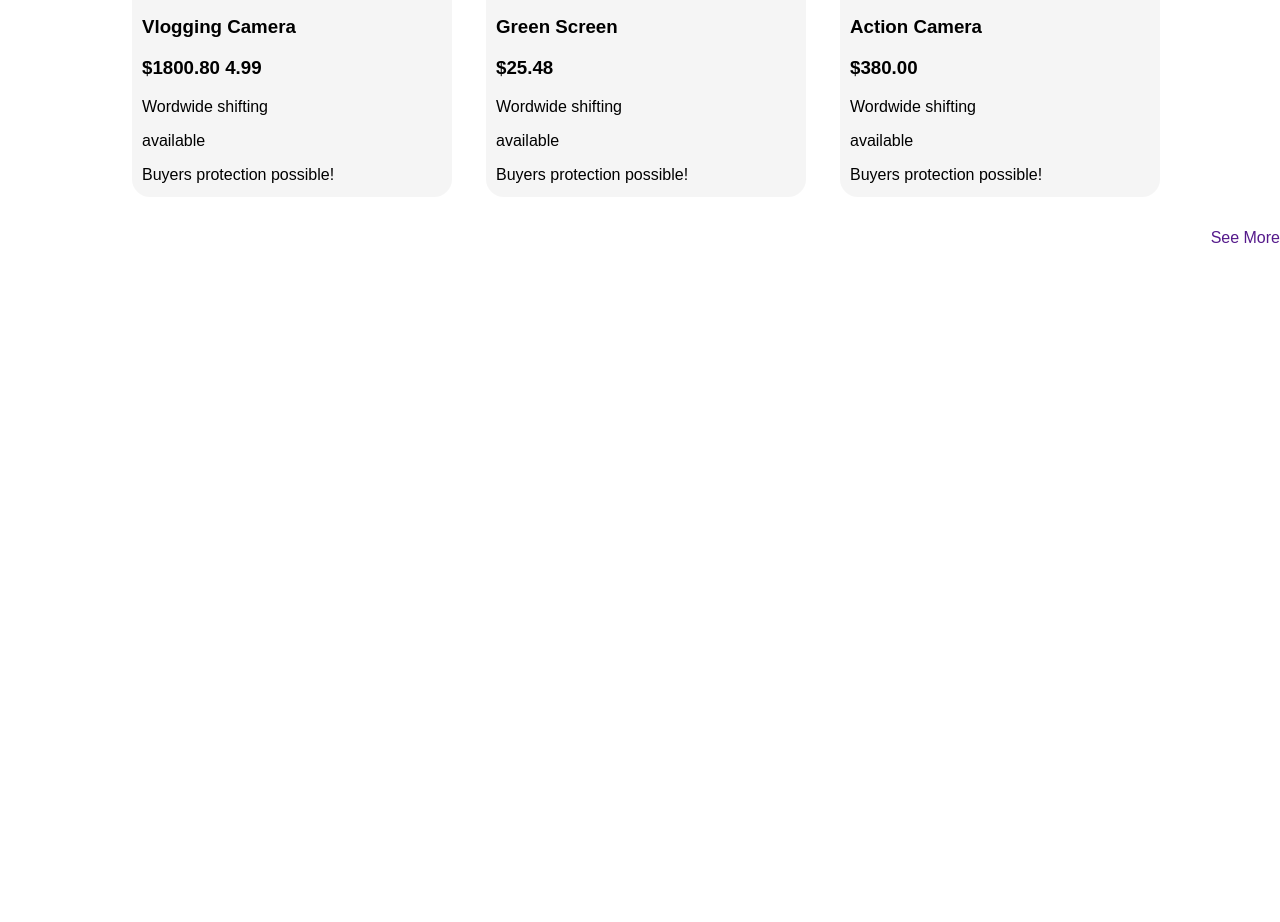
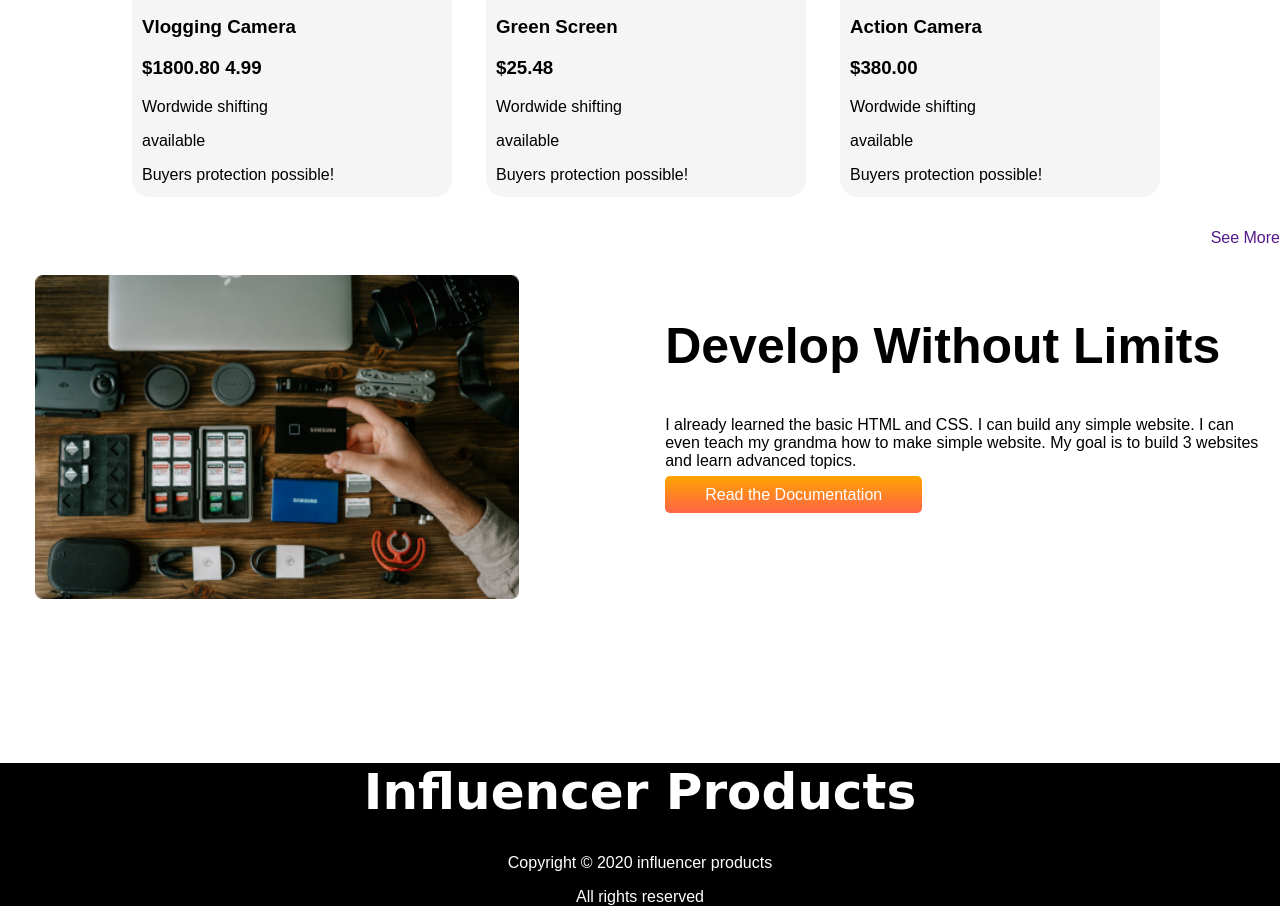
Before and after one commit to maharunnessameem/influencer-gears, a plain HTML site: page index.html in a window 1280 px wide. Shown: the part 2020-2942 px from the top of the page. Before the commit the page ends 2267 px from the top, so only its background shows below. Drawn offline with Linux system fonts and the light colour scheme.

Commit message:
Fourth commit

```diff
--- a/index.html
+++ b/index.html
@@ -162,6 +162,31 @@
     <section class="see-more">
         <a class="see-more" href="" target="_blank">See More</a>
     </section>
+    <br>
+
+
+
+
+    <section class="flexible-container">
+        <div class="half-width">
+            <img src="images/gear.png" alt="">
+        </div>
+        <div class="half-width">
+            <h1>Develop
+                Without Limits</h1>
+
+            <p>I already learned the basic HTML and CSS. I can build any simple website. I can even teach my grandma how
+                to make simple website. My goal is to build 3 websites and learn advanced topics.</p>
+            <a class="link-button" target="_blank" href="">Read the Documentation</a>
+        </div>
+
+    </section>
+
+    <footer>
+        <h1 class="font">Influencer Products</h1>
+        <p>Copyright © 2020 influencer products</p>
+        <p>All rights reserved</p>
+    </footer>
 
 
 </body>
--- a/style.css
+++ b/style.css
@@ -63,3 +63,13 @@ h2{
     text-align: right;
     text-decoration: none;
 }
+
+footer {
+    text-align: center;
+    background-color: black;
+    color: white;
+
+}
+.font{
+    font-family: 'Courgette', cursive;
+}
```
